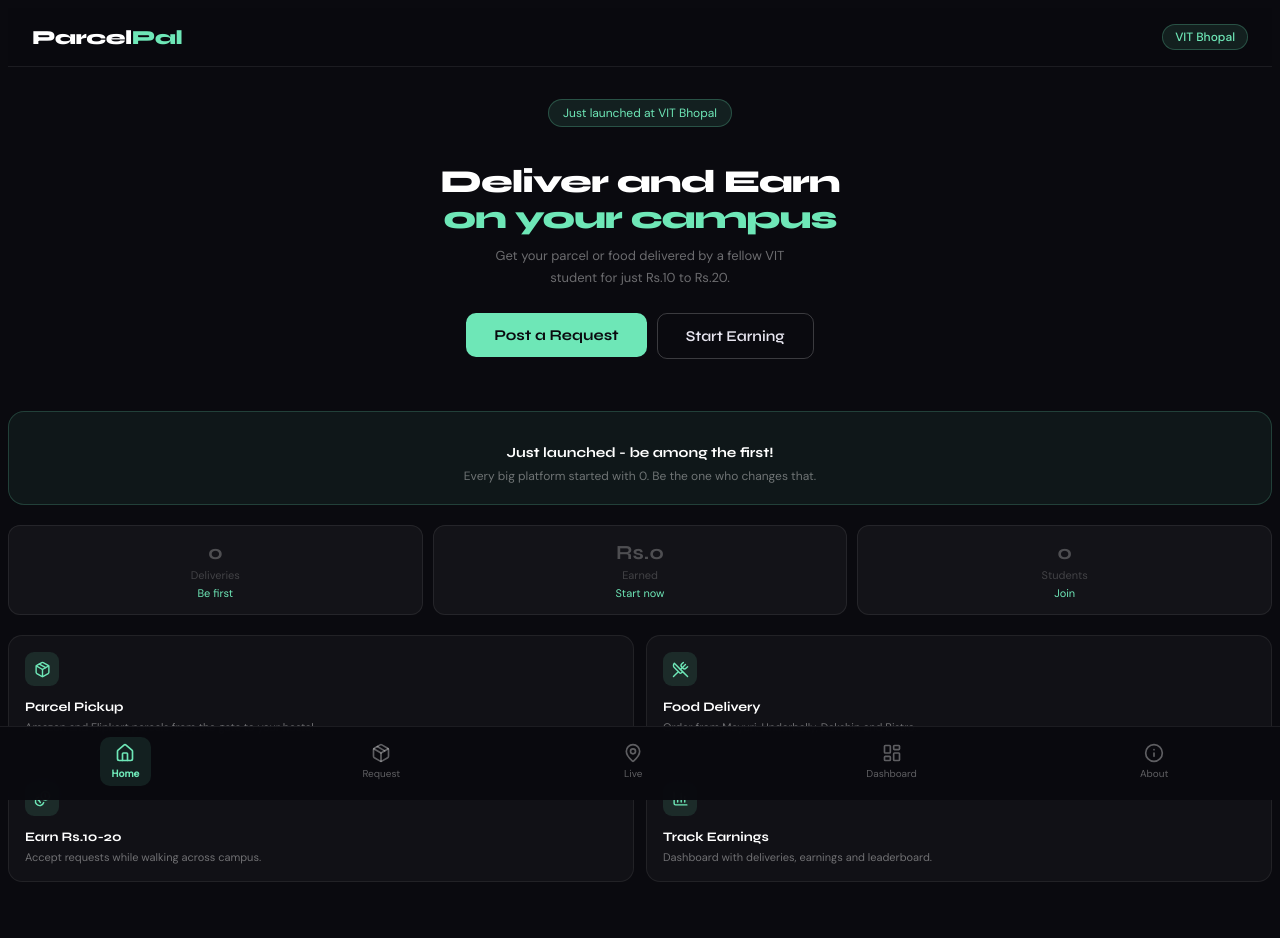
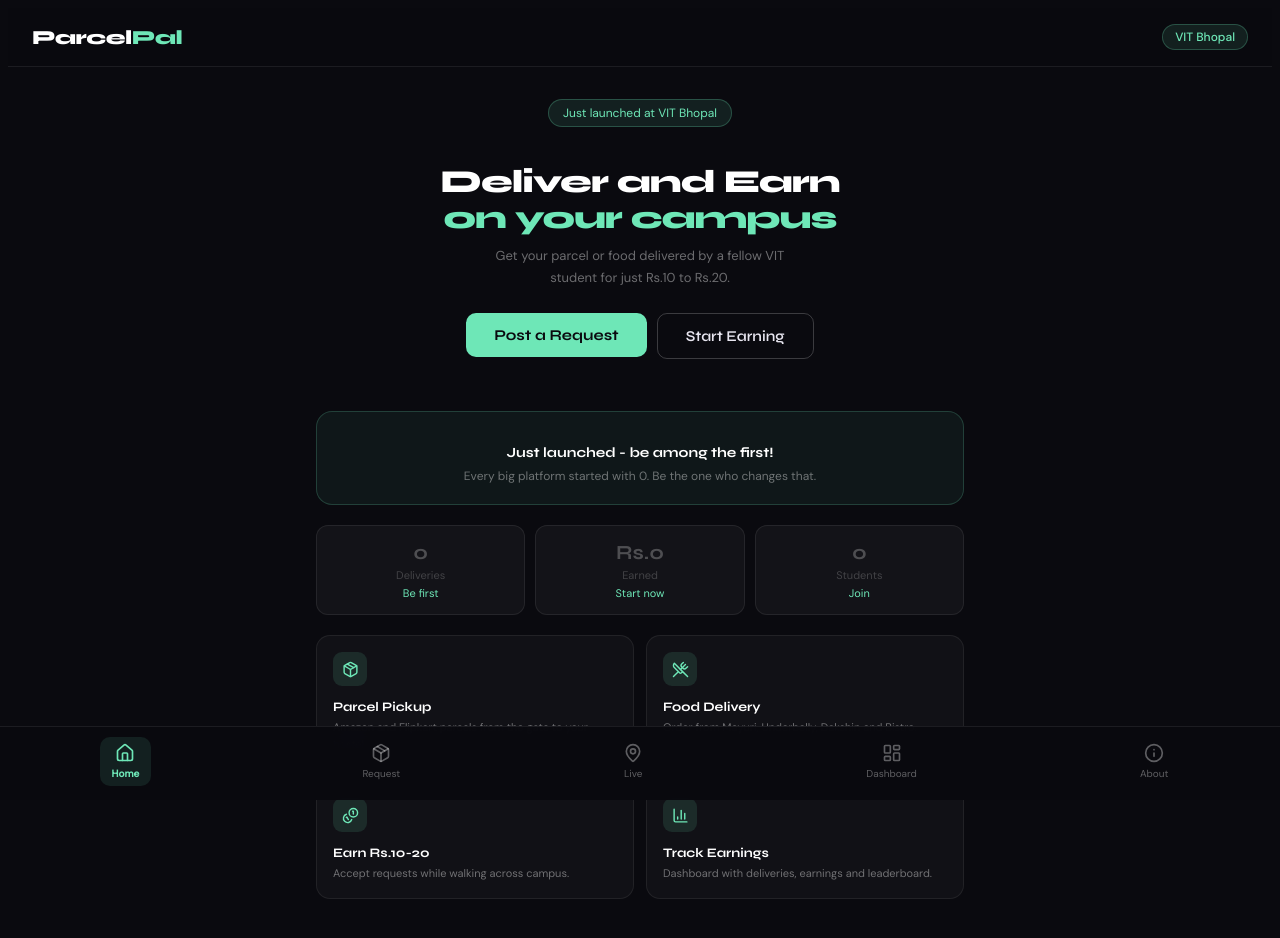
Before and after one commit to sagarshuklaa/ParcelPal-VIT, a Next.js app: page / in a window 1280 px wide. Shown: the top 938 px of the page. Before the commit the page ends 914 px from the top, so only its background shows below. Built offline with nearby package versions, Linux system fonts and the light colour scheme.

Commit message:
fix: bottom padding so button not hidden behind navbar

```diff
--- a/app/layout.tsx
+++ b/app/layout.tsx
@@ -12,7 +12,7 @@
     <html lang="en">
       <body>
         <Navbar />
-        <main className="max-w-2xl mx-auto px-4 pb-20">
+        <main style={{ maxWidth: 680, margin: '0 auto', padding: '0 16px 100px 16px' }}>
           {children}
         </main>
       </body>
```
